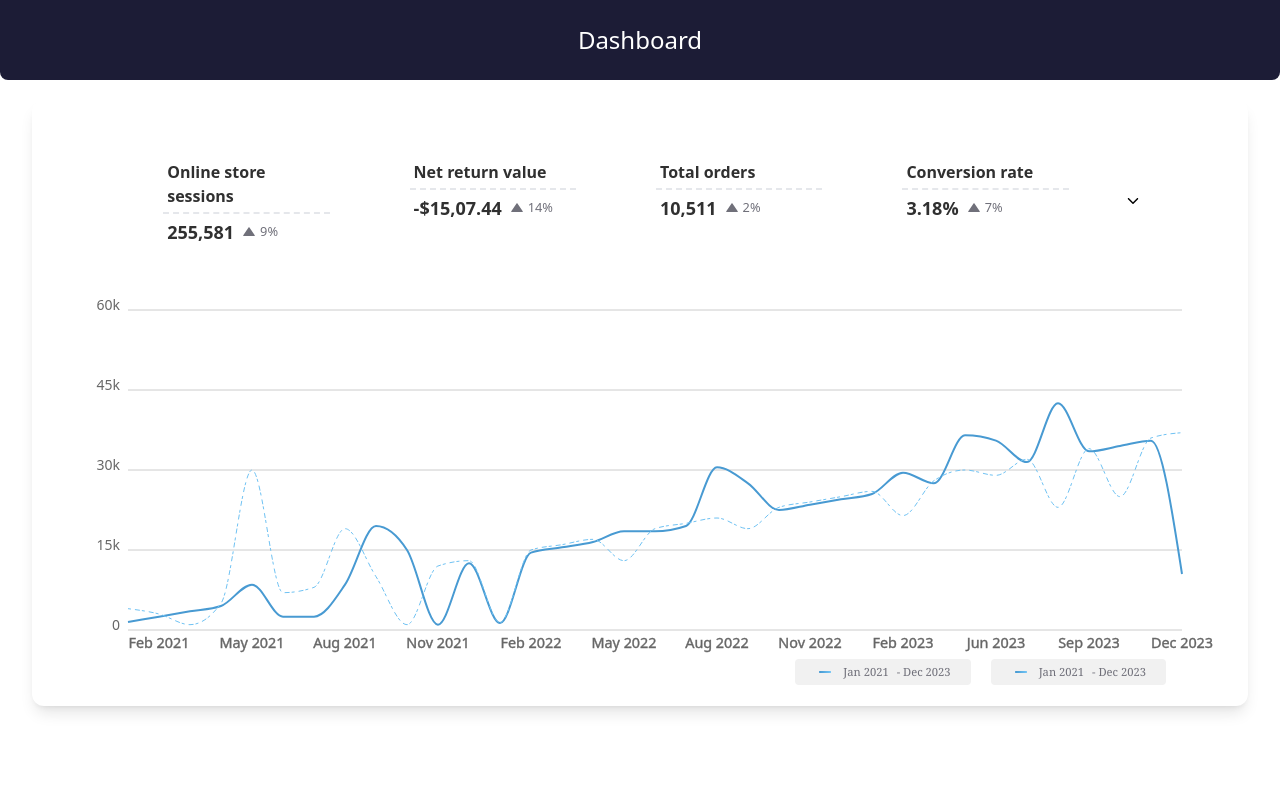
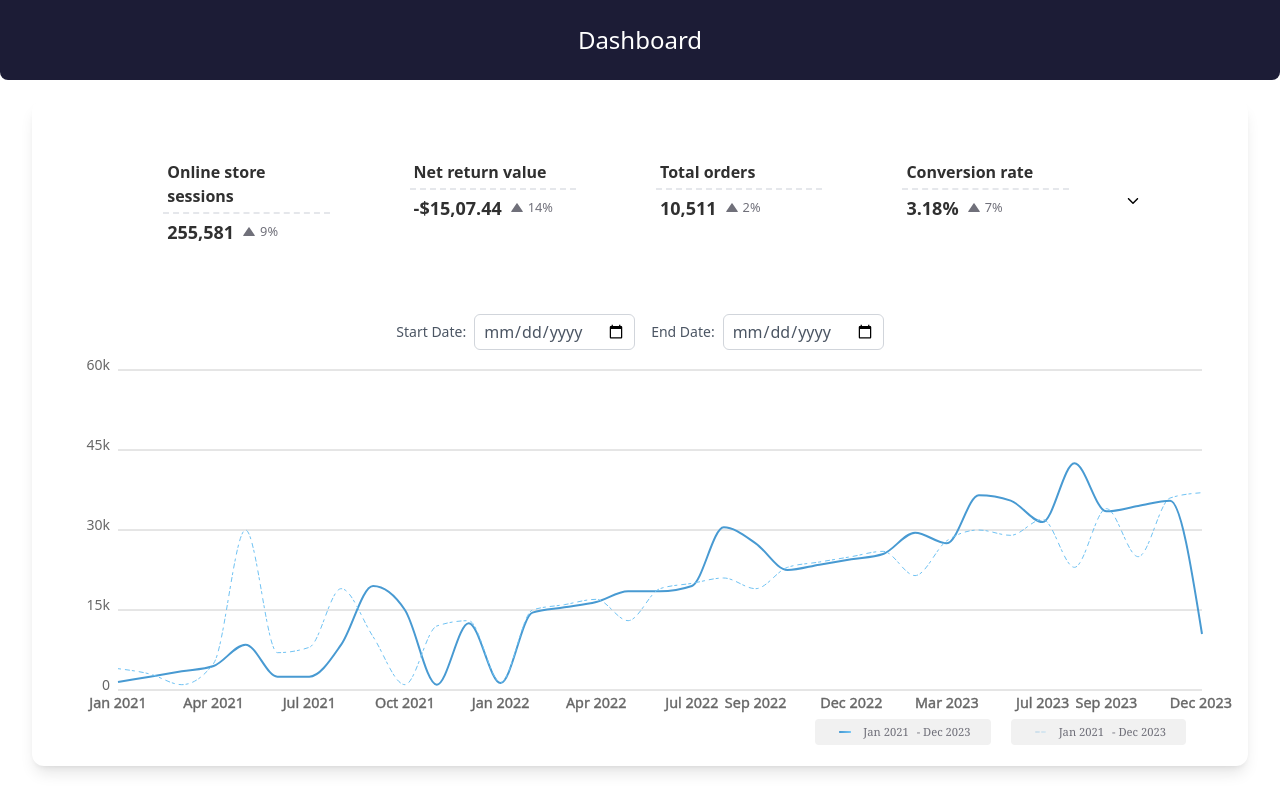
Before and after one commit to Ashutosh5333/MarbleFroontend, a React (Vite) app in the folder marbleai/: page / in a window 1280 px wide. Built offline with nearby package versions, Linux system fonts and the light colour scheme.

Commit message:
feat:updated bugs

```diff
--- a/marbleai/src/components/Chart/StoreChart.tsx
+++ b/marbleai/src/components/Chart/StoreChart.tsx
@@ -29,13 +29,15 @@ const [selectedData, setSelectedData] = useState<DataItem[]>(initialData);
   const defaultStartDate = initialData[0]?.date;
   const defaultEndDate = initialData[initialData.length - 1]?.date;
 
+  // console.log("filterdata",selectedData)
+
   return (
     <div>
-     {/* <CustomDatePicker
+     <CustomDatePicker
         onDateRangeChange={handleDateRangeChange}
         defaultStartDate={defaultStartDate}
         defaultEndDate={defaultEndDate}
-      /> */}
+      />
 
       <ResponsiveContainer height={400}>
         <LineChart
@@ -43,8 +45,8 @@ const [selectedData, setSelectedData] = useState<DataItem[]>(initialData);
           data={selectedData}
           margin={{
             top: 20,
-            right: 50,
-            left: 20,
+            right: 30,
+            left: 10,
             bottom: 5,
           }}
         >
--- a/marbleai/src/components/Dashboard/ChartTooltip.tsx
+++ b/marbleai/src/components/Dashboard/ChartTooltip.tsx
@@ -1,6 +1,6 @@
-
 import LineImage from "../../assets/Line 3.png";
 import { FaArrowTrendDown, FaArrowTrendUp } from "react-icons/fa6";
+import lightline from "../../assets/lightline.svg";
 
 export const ChartTooltip = ({ active, payload, coordinate, data }: any) => {
   if (active && payload && payload.length && data && data.length >= 2) {
@@ -34,9 +34,9 @@ export const ChartTooltip = ({ active, payload, coordinate, data }: any) => {
               {currentMonthData.pv}
               <span className="flex flex-row gap-2">
                 {previousMonthData.pv > currentMonthData.pv ? (
-                  <FaArrowTrendDown  className="text-lg font-bold text-[#676767]" />
+                  <FaArrowTrendDown className="text-lg font-bold text-[#676767]" />
                 ) : (
-                    <FaArrowTrendUp className="text-lg font-bold text-[#676767]"/>
+                  <FaArrowTrendUp className="text-lg font-bold text-[#676767]" />
                 )}
                 {absPercentageChange}%
               </span>
@@ -44,7 +44,7 @@ export const ChartTooltip = ({ active, payload, coordinate, data }: any) => {
           </p>
 
           <p className="text-xs py-1 flex items-center gap-2">
-            <img className="m-1 p-1" src={LineImage} alt="Line" />
+            <img className="m-1 p-1" src={lightline} alt="Line" />
             {`${previousMonthData.date} `}
             <span className="p-1 font-semibold">{previousMonthData.pv}</span>
           </p>
--- a/marbleai/src/components/Dashboard/CustomDatePicker.tsx
+++ b/marbleai/src/components/Dashboard/CustomDatePicker.tsx
@@ -1,11 +1,11 @@
-import  { useState, useEffect } from 'react';
+import { useState, useEffect } from 'react';
 
 const CustomDatePicker = ({ onDateRangeChange, defaultStartDate, defaultEndDate }:any) => {
   const [startDate, setStartDate] = useState(defaultStartDate);
   const [endDate, setEndDate] = useState(defaultEndDate);
 
   useEffect(() => {
-     onDateRangeChange(startDate, endDate);
+    onDateRangeChange(startDate, endDate);
   }, [startDate, endDate]);
 
   const handleStartDateChange = (event: { target: { value: any; }; }) => {
@@ -17,11 +17,15 @@ const CustomDatePicker = ({ onDateRangeChange, defaultStartDate, defaultEndDate
   };
 
   return (
-    <div>
-      <label htmlFor="startDate">Start Date:</label>
-      <input type="month" id="startDate" value={startDate} onChange={handleStartDateChange} />
-      <label htmlFor="endDate">End Date:</label>
-      <input type="month" id="endDate" value={endDate} onChange={handleEndDateChange} />
+    <div className="flex px-4 items-center justify-center mt-6 space-x-6 sm:space-x-4">
+      <div className="flex items-center sm:space-x-2">
+        <label htmlFor="startDate" className="text-sm sm:text-md text-gray-600">Start Date:</label>
+        <input type="date" id="startDate" value={startDate} onChange={handleStartDateChange} className="border text-gray-600 border-gray-300 rounded-md px-2 py-1" />
+      </div>
+      <div className="flex items-center sm:space-x-2">
+        <label htmlFor="endDate" className="text-sm sm:text-md text-gray-600">End Date:</label>
+        <input type="date" id="endDate" value={endDate} onChange={handleEndDateChange} className="border text-gray-600  border-gray-300 rounded-md px-2 py-1" />
+      </div>
     </div>
   );
 };
--- a/marbleai/src/components/Dashboard/CutstomLegend.tsx
+++ b/marbleai/src/components/Dashboard/CutstomLegend.tsx
@@ -1,6 +1,7 @@
-import Line from "../../assets/Line 3.png"
+import Line from "../../assets/Line 3.png";
+import lightline from "../../assets/lightline.svg";
 
-export const CustomLegend = ({data}:any) => {
+export const CustomLegend = ({ data }: any) => {
   const firstMonth = data[0].date;
   const lastMonth = data[data.length - 1].date;
 
@@ -10,17 +11,16 @@ export const CustomLegend = ({data}:any) => {
 
       <div className="flex gap-5">
         <div className="flex rounded text-[.7rem] sm:px-4 py-1 font-Inter bg-[#F1F1F1] items-center">
-              <img className="m-1 p-1" src={Line}/>
+          <img className="m-1 p-1" src={Line} />
           <p className="text-[#70707A] px-1 font-serif">{` ${firstMonth}`}</p>
           <p className="text-[#70707A] px-1 font-serif">{` -  ${lastMonth}`}</p>
         </div>
         <div className="flex rounded text-[.7rem] sm:px-4 py-1 font-Inter bg-[#F1F1F1] items-center">
-              <img className="m-1 p-1" src={Line}/>
+          <img className="m-1 p-1" src={lightline} />
           <p className="text-[#70707A] px-1 font-serif">{` ${firstMonth}`}</p>
           <p className="text-[#70707A] px-1 font-serif">{` -  ${lastMonth}`}</p>
         </div>
       </div>
-
     </div>
   );
 };
--- a/marbleai/src/components/Dashboard/Dashboard.tsx
+++ b/marbleai/src/components/Dashboard/Dashboard.tsx
@@ -1,7 +1,6 @@
 import { useEffect, useState } from "react"
 import StoreChart from "../Chart/StoreChart"
 import Head from "./Head"
-import {data} from "../../context/index"
 import Skeleton from "../Skelton/Skeleton"
 
 
--- a/marbleai/src/components/Dashboard/HeadItem.tsx
+++ b/marbleai/src/components/Dashboard/HeadItem.tsx
@@ -21,7 +21,6 @@ export const HeadItem = ({ title, total, per }: any) => {
   const handleMouseLeave = () => {
     setIsHovered(false);
   };
-
 
   const handleMenuMouseEnter = (index: SetStateAction<number>) => {
     setMenuHoveredIndex(index);
@@ -65,12 +64,13 @@ export const HeadItem = ({ title, total, per }: any) => {
           <p className="font-semibold text-[#303030]">{title}</p>
         </Tooltip>
 
-        <p    className={`text-[#70707A] ${isHovered ? "block" : "hidden"}
+        <p
+          className={`text-[#70707A] ${isHovered ? "block" : "hidden"}
         hover:p-1 hover:bg-[#aeabab] rounded  p-1 relative`}
         >
-          <p className="  rounded focus:outline-none" onClick={toggleMenu}>
+          <span className="  rounded focus:outline-none" onClick={toggleMenu}>
             <FaPencilAlt />
-          </p>
+          </span>
 
           {isOpen && (
             <div
@@ -78,14 +78,14 @@ export const HeadItem = ({ title, total, per }: any) => {
                justify-center bg-opacity-50"
               onClick={toggleMenu}
             >
-              <div className="bg-white p-4 rounded shadow-lg">
+              <div className="bg-white mr-2 p-4 rounded shadow-lg">
                 <ul className="list-none p-0">
                   {Menulist.map((item: any, index: any) => (
                     <li
                       key={index}
                       onMouseEnter={() => handleMenuMouseEnter(index)}
                       onMouseLeave={handleMenuMouseLeave}
-                      className={`py-2 cursor-pointer px-2 rounded-lg hover:bg-[#F1F1F1] flex justify-between items-center ${
+                      className={`py-2 w-56 cursor-pointer px-2 rounded-lg hover:bg-[#F1F1F1] flex justify-between items-center ${
                         menuHoveredIndex === index ? "bg-[#F1F1F1]" : ""
                       }`}
                     >
--- a/marbleai/src/components/Dashboard/TooltipWithQuotes.tsx
+++ /dev/null
@@ -1,37 +0,0 @@
-import { useState } from 'react';
-
-const TooltipWithQuotes = () => {
-  const [showTooltip, setShowTooltip] = useState(false);
-  const [tooltipPosition, setTooltipPosition] = useState({ x: 0, y: 0 });
-
-
-  const handlettoolMouseEnter = (event:any) => {
-    const { top, left } = event.target.getBoundingClientRect();
-    setShowTooltip(true);
-    setTooltipPosition({ x: left, y: top });
-  };
-
-  const handletoolMouseLeave = () => {
-    setShowTooltip(false);
-  };
-
-  return (
-    <div className="tooltip-container z-50"
-    onMouseEnter={handlettoolMouseEnter}
-    onMouseLeave={handletoolMouseLeave}
-    >
-    <p> hover </p>
-      {showTooltip && (
-        <div className="tooltip  w-[30%] shadow-xl bg-[#FFFFFF] rounded-md px-2 py-2 "
-        style={{ top: tooltipPosition.y, left: tooltipPosition.x }}
-        >
-            <h1 className='font-semibold py-1 text-lg'> Online Store sessions </h1>
-            <p className='py-1'>Your online store's traffic volume, shown in sessions. </p>
-
-        </div>
-      )}
-    </div>
-  );
-};
-
-export default TooltipWithQuotes;
```
Also changed, not shown: marbleai/src/assets/lightline.svg (added). Lines whose indentation alone changed are shown as unchanged.
